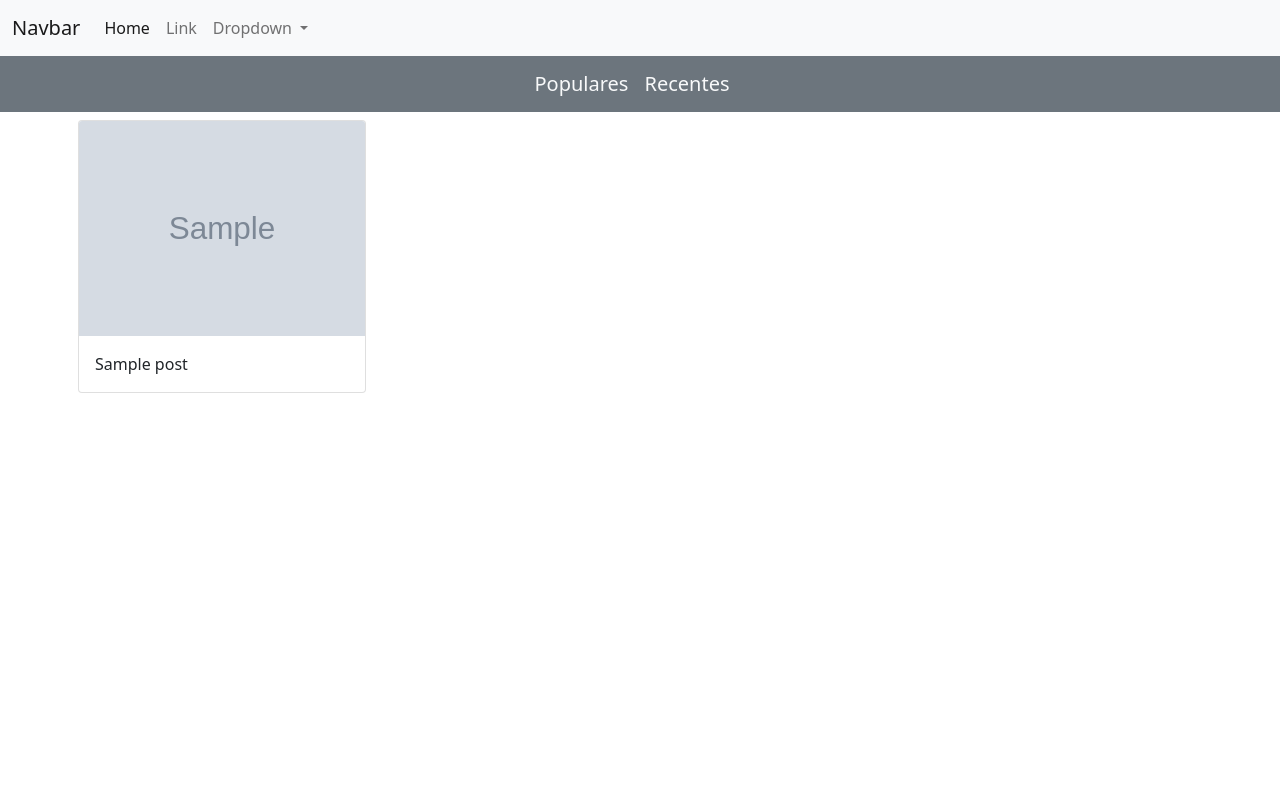
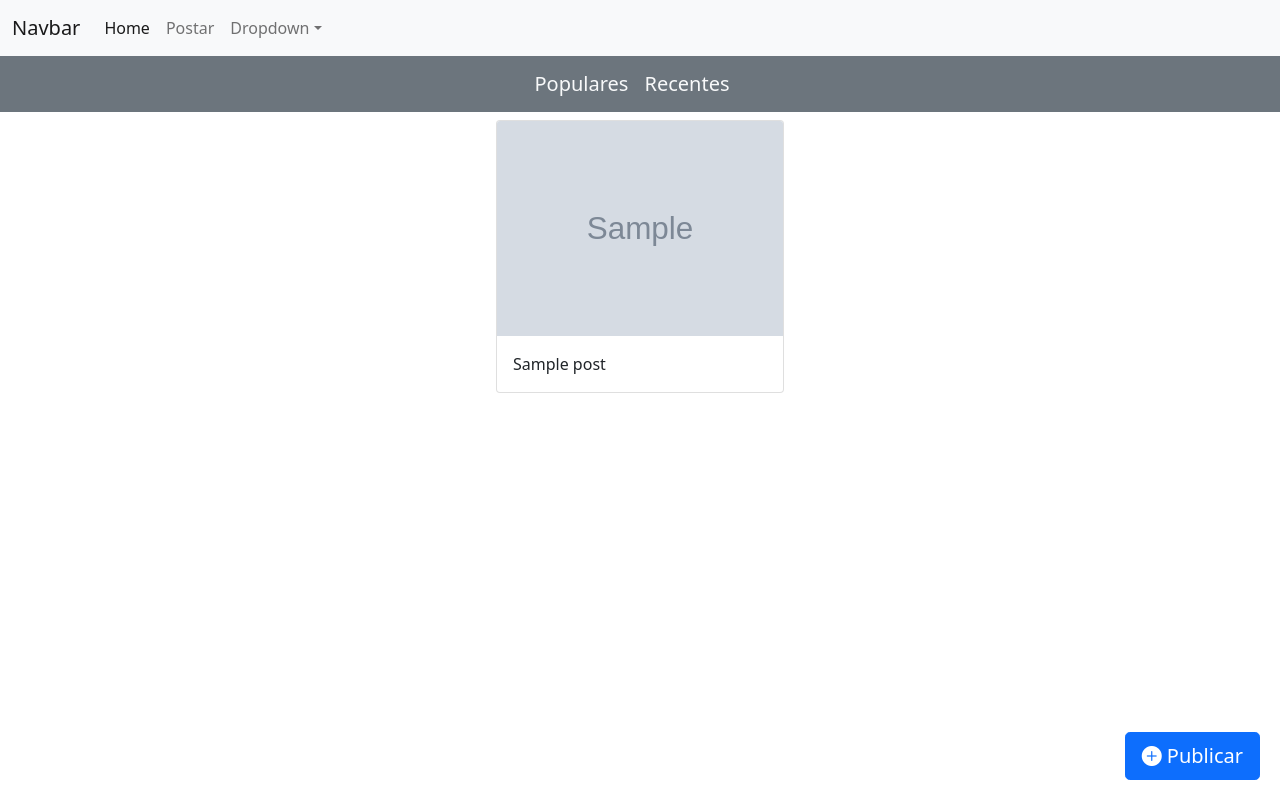
Before and after one commit to Bieelogrom/Python_Art, a Django app: template blog/templates/blog/posts.html in a window 1280 px wide. Run offline with Django 5.2, Linux system fonts and the light colour scheme; the template is opened without the code that fills it: values that come from a table or form of the project are taken from there, others are empty; tables that the repository leaves empty hold one stand-in row (values such as "Sample post"); grey boxes marked "Sample" are stand-in pictures.

Commit message:
feat: add post creation form and update views for posting functionality

```diff
--- a/blog/forms.py
+++ b/blog/forms.py
@@ -1,8 +1,25 @@
 from django import forms
 from django.contrib.auth.forms import UserCreationForm
 from django.contrib.auth.models import User
+from .models import Posts
 
 class FormularioDeCadastro(UserCreationForm):
     class Meta:
         model = User
         fields = ['first_name','last_name','username', 'email', 'password1', 'password2']
+
+class FormularioDePostagem(forms.ModelForm):
+    class Meta:
+        model = Posts
+
+        fields = ['titulo', 'descricao', 'imagem']
+        widgets = {
+            'titulo': forms.TextInput(attrs={'class': 'form-control'}),
+            'descricao': forms.Textarea(attrs={"rows":"4", "cols":"50", 'class': 'form-control'}),
+            'imagem': forms.FileInput(attrs={'class': 'form-control'}),
+        }
+        labels = {
+            'titulo': 'Título da postagem',
+            'descricao': 'Descrição da postagem',
+            'imagem': 'Imagem da postagem',
+        }
--- a/blog/templates/blog/base.html
+++ b/blog/templates/blog/base.html
@@ -8,41 +8,70 @@
 
     <!-- Bootstrap CSS -->
     <link href="https://cdn.jsdelivr.net/npm/bootstrap@5.0.2/dist/css/bootstrap.min.css" rel="stylesheet" integrity="sha384-EVSTQN3/azprG1Anm3QDgpJLIm9Nao0Yz1ztcQTwFspd3yD65VohhpuuCOmLASjC" crossorigin="anonymous" />
-
-    <title>Hello, world!</title>
+    <link rel="stylesheet" href="https://cdn.jsdelivr.net/npm/bootstrap-icons@1.11.3/font/bootstrap-icons.min.css" />
+    <title>Art Site</title>
   </head>
   <body>
     <nav class="navbar navbar-expand-lg navbar-light bg-light">
       <div class="container-fluid">
         <a class="navbar-brand" href="#">Navbar</a>
-          <button class="navbar-toggler" type="button" data-bs-toggle="collapse" data-bs-target="#navbarSupportedContent" aria-controls="navbarSupportedContent" aria-expanded="false" aria-label="Toggle navigation">
-            <span class="navbar-toggler-icon"></span>
-          </button>
+        <button class="navbar-toggler" type="button" data-bs-toggle="collapse" data-bs-target="#navbarSupportedContent" aria-controls="navbarSupportedContent" aria-expanded="false" aria-label="Toggle navigation"><span class="navbar-toggler-icon"></span></button>
         <div class="collapse navbar-collapse" id="navbarSupportedContent">
           <ul class="navbar-nav me-auto mb-2 mb-lg-0">
             <li class="nav-item">
               <a class="nav-link active" aria-current="page" href="#">Home</a>
             </li>
             <li class="nav-item">
-                <a class="nav-link" href="#">Link</a>
+              <a class="nav-link" href="#">Postar</a>
             </li>
             <li class="nav-item dropdown">
-                <a class="nav-link dropdown-toggle" href="#" id="navbarDropdown" role="button" data-bs-toggle="dropdown" aria-expanded="false">
-                  Dropdown
-                </a>
+              <a class="nav-link dropdown-toggle" href="#" id="navbarDropdown" role="button" data-bs-toggle="dropdown" aria-expanded="false">Dropdown</a>
               <ul class="dropdown-menu" aria-labelledby="navbarDropdown">
-                  <li><a class="dropdown-item" href="#">Action</a></li>
-                  <li><a class="dropdown-item" href="#">Another action</a></li>
-                  <li><hr class="dropdown-divider"></li>
-                  <li><a class="dropdown-item" href="{% url 'deslogar' %}">Sair</a></li>
+                <li>
+                  <a class="dropdown-item" href="#">Action</a>
+                </li>
+                <li>
+                  <a class="dropdown-item" href="#">Another action</a>
+                </li>
+                <li>
+                  <hr class="dropdown-divider" />
+                </li>
+                <li>
+                  <a class="dropdown-item" href="{% url 'deslogar' %}">Sair</a>
+                </li>
               </ul>
             </li>
           </ul>
         </div>
       </div>
     </nav>
+    <main>
       {% block content %}
-      {% endblock content %}
+
+      {% endblock %}
+    </main>
+    <button type="button" class="btn btn-primary btn-lg position-fixed" style="bottom: 20px; right: 20px;" data-bs-toggle="modal" data-bs-target="#staticBackdrop"><i class="bi bi-plus-circle-fill"></i> Publicar</button>
     <script src="https://cdn.jsdelivr.net/npm/bootstrap@5.0.2/dist/js/bootstrap.bundle.min.js" integrity="sha384-MrcW6ZMFYlzcLA8Nl+NtUVF0sA7MsXsP1UyJoMp4YLEuNSfAP+JcXn/tWtIaxVXM" crossorigin="anonymous"></script>
+
+    <form method="post" enctype="multipart/form-data" id="formulario_postagem">
+      {% csrf_token %}
+      <div class="modal fade" id="staticBackdrop" data-bs-backdrop="static" data-bs-keyboard="false" tabindex="-1" aria-labelledby="staticBackdropLabel" aria-hidden="true">
+        <div class="modal-dialog modal-dialog-centered modal-dialog-scrollable">
+          <div class="modal-content">
+            <div class="modal-header">
+              <h5 class="modal-title" id="staticBackdropLabel">Modal title</h5>
+              <button type="button" class="btn-close" data-bs-dismiss="modal" aria-label="Close"></button>
+            </div>
+            <div class="modal-body">
+              <div class="form-group">{{ form }}</div>
+            </div>
+            <div class="modal-footer">
+              <button type="button" class="btn btn-secondary" data-bs-dismiss="modal">Close</button>
+              <button type="submit" class="btn btn-primary">Publicar</button>
+            </div>
+          </div>
+        </div>
+      </div>
+    </form>
   </body>
 </html>
--- a/blog/templates/blog/posts.html
+++ b/blog/templates/blog/posts.html
@@ -7,7 +7,7 @@
       <a class="navbar-brand text-light" href="#">Recentes</a>
     </div>
   </nav>
-  <main class="container p-2">
+  <section class="container d-flex justify-content-center p-2">
     {% for post in posts %}
       <div class="card" style="width: 18rem;">
         <img src="{{ post.imagem.url }}" class="card-img-top" alt="..." />
@@ -16,5 +16,5 @@
         </div>
       </div>
     {% endfor %}
-  </main>
+  </section>
 {% endblock %}
```
Also changed, not shown: blog/views.py (+18 -3 lines). Lines whose indentation alone changed are shown as unchanged.
